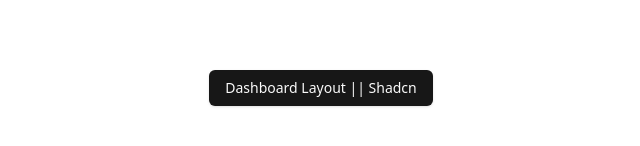
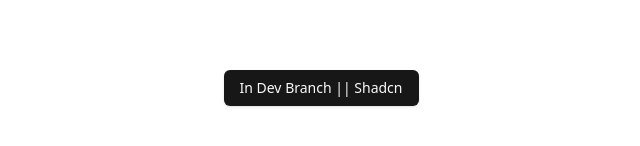
Before and after one commit to one-project-one-month/Learning-Management-System-React, a React (Vite) app: page /dashboard in a window 1280 px wide. Shown: the part 312-458 px from the top of the page, without its empty margins (319-959 px from the left). Built offline with nearby package versions, Linux system fonts and the light colour scheme.

Commit message:
testing dev

```diff
--- a/src/Layouts/DashboardLayout.tsx
+++ b/src/Layouts/DashboardLayout.tsx
@@ -3,7 +3,7 @@
 const DashboardLayout = () => {
   return (
     <div className="flex justify-center items-center w-full h-screen">
-      <Button>Dashboard Layout || Shadcn </Button>
+      <Button>In Dev Branch || Shadcn </Button>
     </div>
   );
 };
```
